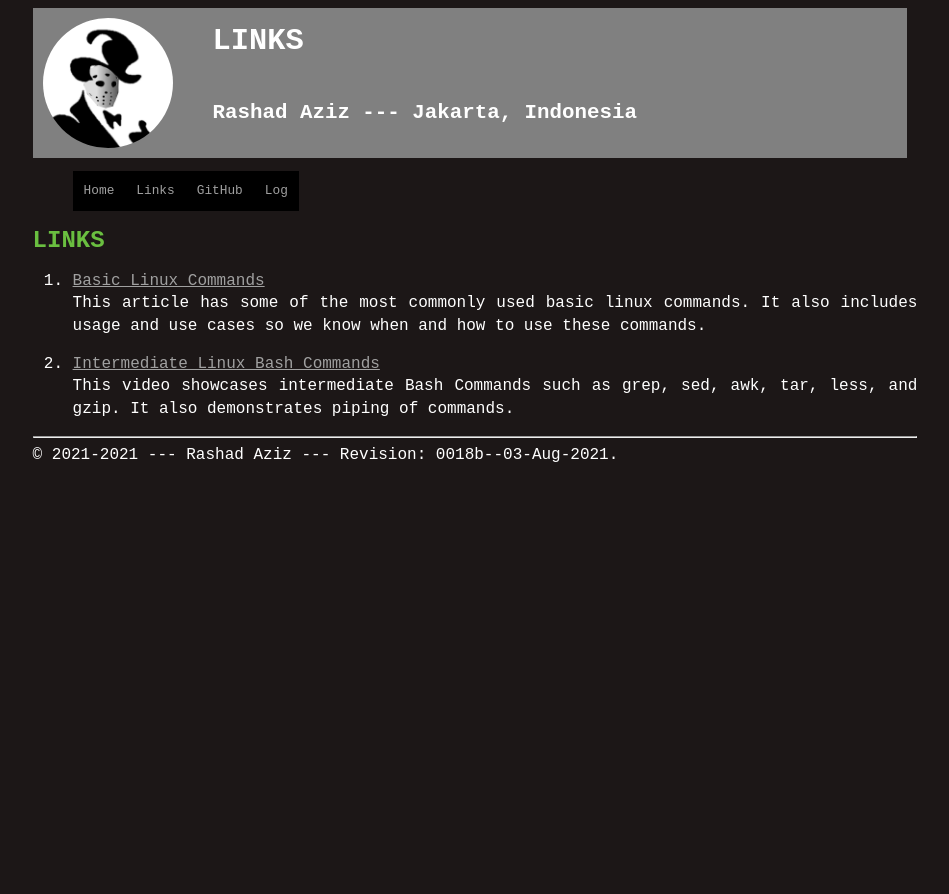
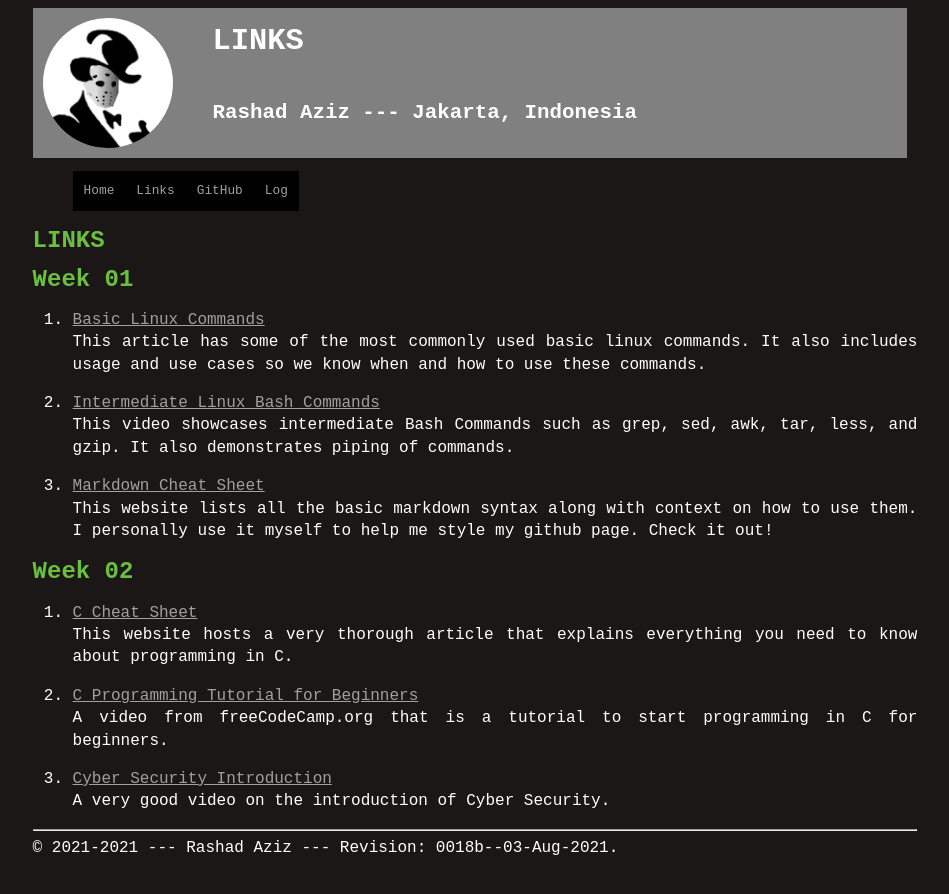
Before and after one commit to rashadaziz/os212, a Jekyll site: the page built from links.md, in a window 1280 px wide. Shown: the top 894 px of the page, without its empty margins (165-1114 px from the left). Built offline with Jekyll 4.4.1, drawn with Linux system fonts in a browser that asks for light colours; our own code applies the rules of GitHub Pages for plain Markdown files.

Commit message:
updated links.md

```diff
--- a/links.md
+++ b/links.md
@@ -3,6 +3,8 @@ permalink: /LINKS/
 ---
 
 # LINKS
+
+## Week 01
 
 1. [Basic Linux Commands](https://www.hostinger.com/tutorials/linux-commands)<br>
 This article has some of the most commonly used basic linux commands.
@@ -11,3 +13,18 @@ It also includes usage and use cases so we know when and how to use these comman
 2. [Intermediate Linux Bash Commands](https://www.youtube.com/watch?v=yCTnihfbPCo)<br>
 This video showcases intermediate Bash Commands such as grep, sed, awk, tar, less, and gzip.
 It also demonstrates piping of commands.
+
+3. [Markdown Cheat Sheet](https://www.markdownguide.org/cheat-sheet/)<br>
+This website lists all the basic markdown syntax along with context on how to use them.
+I personally use it myself to help me style my github page. Check it out!
+
+## Week 02
+
+1. [C Cheat Sheet](https://developerinsider.co/c-programming-language-cheat-sheet/)<br>
+This website hosts a very thorough article that explains everything you need to know about programming in C.
+
+2. [C Programming Tutorial for Beginners](https://www.youtube.com/watch?v=KJgsSFOSQv0)<br>
+A video from freeCodeCamp.org that is a tutorial to start programming in C for beginners.
+
+3. [Cyber Security Introduction](https://www.youtube.com/watch?v=aIq44rZntmg)<br>
+A very good video on the introduction of Cyber Security.
```
